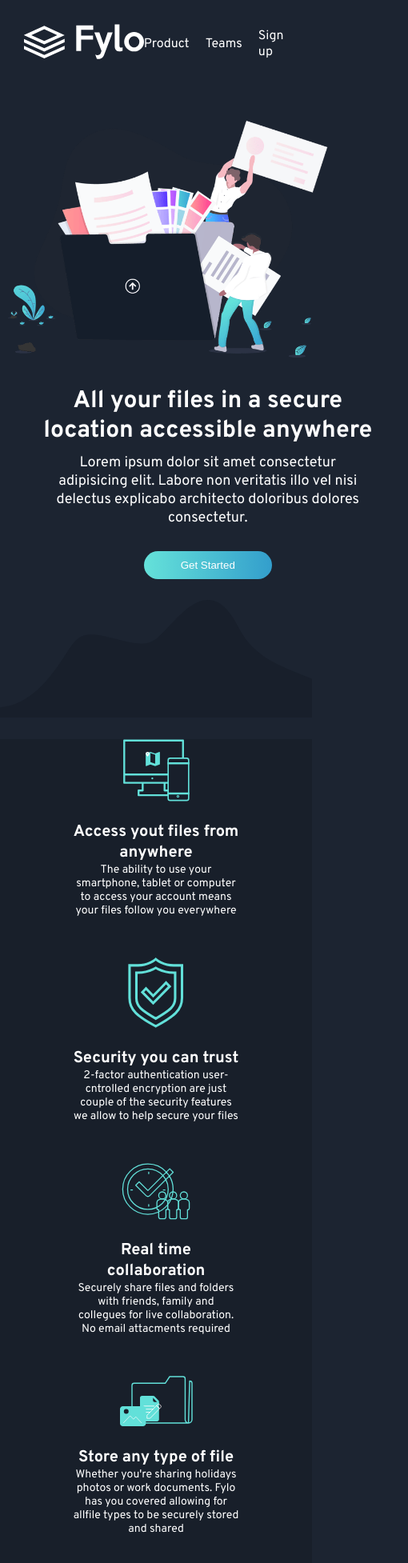
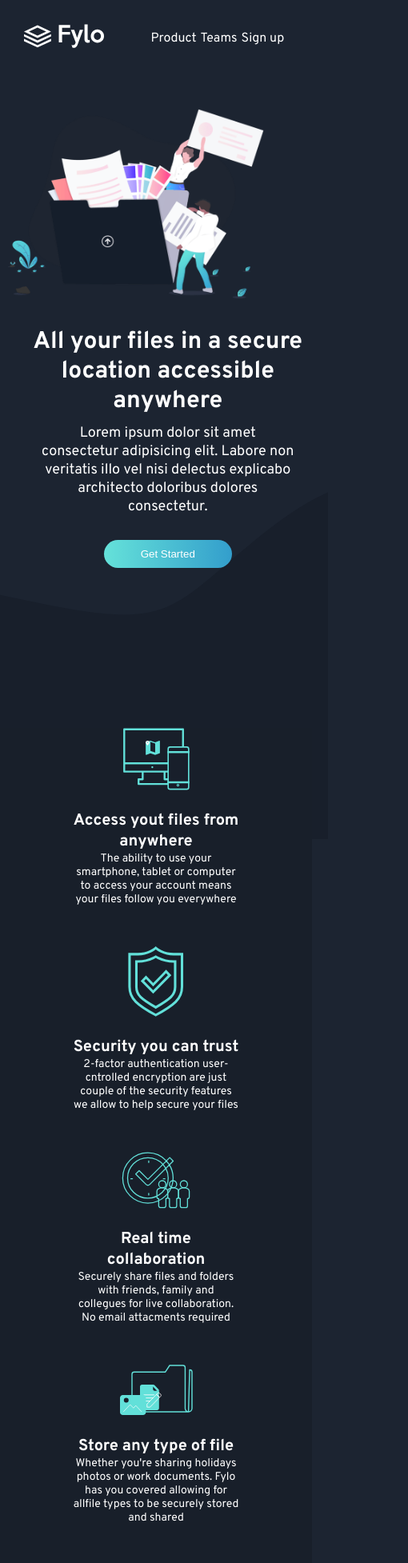
Before and after one commit to prime1999/Fylo-Dark_theme-Challenge, a plain HTML site: page index.html in a window 390 px wide. Shown: the top 1954 px of the page at 80% size, 510 px wide, since content can reach past the window. Drawn offline with Linux system fonts and the light colour scheme.

Commit message:
second commit

```diff
--- a/index.html
+++ b/index.html
@@ -157,9 +157,9 @@
                   oiled collaborative machine
                 </p>
                 <div class="team-profile">
-                  <img src="images/profile-1.jpg" alt="Team-member" />
+                  <img src="images/profile-2.jpg" alt="Team-member" />
                   <div class="team-info">
-                    <h6>Satish Patel</h6>
+                    <h6>Bruce Mckenzie</h6>
                     <p>Founder and CEO, Huddle</p>
                   </div>
                 </div>
@@ -173,9 +173,9 @@
                   oiled collaborative machine
                 </p>
                 <div class="team-profile">
-                  <img src="images/profile-1.jpg" alt="Team-member" />
+                  <img src="images/profile-3.jpg" alt="Team-member" />
                   <div class="team-info">
-                    <h6>Satish Patel</h6>
+                    <h6>Iva Boyd</h6>
                     <p>Founder and CEO, Huddle</p>
                   </div>
                 </div>
--- a/style.css
+++ b/style.css
@@ -14,6 +14,7 @@ body{
     background-position-x: center;
     background-position-y: 600px;
     color: hsl(0, 0%, 100%);
+    overflow-x: hidden;
 
 }
 
@@ -33,11 +34,10 @@ ul{
 
 nav{
     padding: 20px;
+    width: 100%;
 }
 
-.nav-brand img{
-    width: 150px;
-}
+
 
 .flex{
     display: flex;
@@ -115,7 +115,6 @@ nav{
 
 .products{
     width: 70%;
-    display: flex;
     margin: 0px auto;
 }
 
@@ -203,7 +202,7 @@ nav{
 .team{
     background-color: hsl(214, 24%, 17%);
     padding: 30px;
-    width: 100%;
+    width: 90%;
     margin-right: 20px;
     border-radius: 5px;
     box-shadow: 0 5px 10px 0 #000;
@@ -212,7 +211,7 @@ nav{
 .team-section{
     display: flex;
     justify-content: space-between;
-    width: 1100px;
+    width: 90%;
     margin: 50px auto;
     background-image: url('images/bg-quotes.png');
     background-repeat: no-repeat;
@@ -405,7 +404,8 @@ footer{
 
 @media (max-width: 760px){
     .team-section{
-        display: block;
+        display: flex;
+        flex-wrap: wrap;
         width: 90%;
         margin: 50px auto;
         padding: 10px;
@@ -440,15 +440,14 @@ footer{
     }
 }
 
+@media (max-width: 620px){
+    .subscribe{
+        width: 450px;
+        margin: 10px auto;
+    }
+}
+
 @media (max-width: 560px) {
-
-    body{
-        background-image: url('images/bg-curvy-mobile.svg');
-        background-size: contain;
-        background-repeat: no-repeat;
-        background-position-x: center;
-        background-position-y: 750px;
-    }
 
     .subscribe{
         width: 450px;
@@ -491,3 +490,75 @@ footer{
         justify-content: center;
     }
 }
+
+@media (max-width: 474px) {
+    .bg-dark{
+        background-color: hsl(218, 28%, 13%);
+        position: relative;
+        top: 150px;
+        z-index: 1;
+
+    }
+
+    .subscribe{
+        width: 450px;
+        margin: 10px auto;
+    }
+
+    nav{
+        padding: 20px;
+        width: 100%;
+    }
+
+}
+
+@media (max-width: 468px) {
+    nav{
+        padding: 20px;
+        width: 100%;
+    }
+
+    .products{
+     display: flex;
+     flex-wrap: wrap;
+     justify-content: center;
+     align-items: center;
+    }
+
+}
+
+@media (max-width: 440px) {
+    nav{
+        width: 100%;
+    }
+    .flex{
+        display: flex;
+
+        align-items: center;
+    }
+
+    .nav-items ul{
+        display: flex;
+        justify-content: center;
+        align-items: center;
+        margin-left: 10px;
+    }
+
+    .nav-items ul li{
+        padding-right: 5px;
+        color: hsl(0, 0%, 100%);
+        transition: .5s;
+    }
+
+    .nav-brand img{
+        width: 100px;
+    }
+    .subscribe{
+        width: 350px;
+
+    }
+
+    .top-section{
+        width: 400px;
+    }
+}
```
